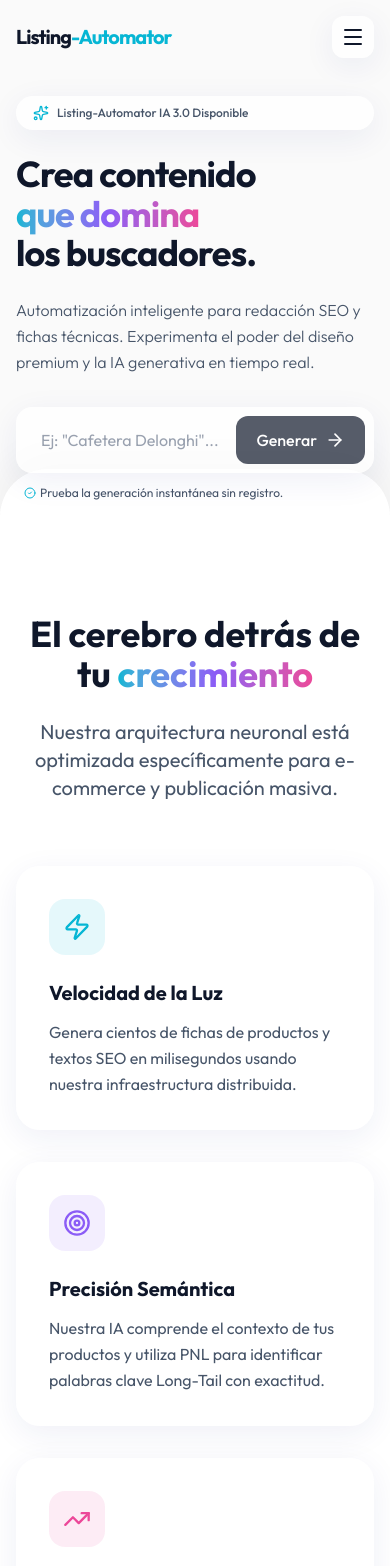
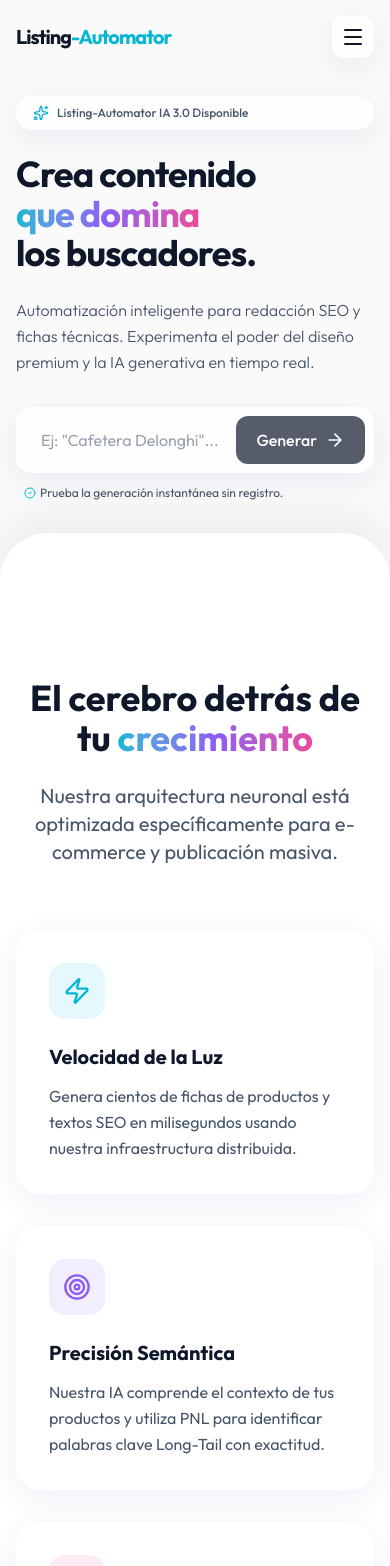
Before and after one commit to maxifast/listing-automator, a React (Vite) app: page / in a window 390 px wide. Shown: the top 1566 px of the page. Built offline with nearby package versions, Linux system fonts and the light colour scheme.

Commit message:
Fix mobile overlap and link Exportar to Pricing

```diff
--- a/src/App.tsx
+++ b/src/App.tsx
@@ -80,7 +80,7 @@
         />
 
         {/* Opaque sections wrapper */}
-        <div className="relative bg-white/95 md:bg-white/80 md:backdrop-blur-3xl rounded-t-[3rem] border-t border-white/50 shadow-[0_-20px_40px_rgba(0,0,0,0.05)] pt-12 pb-24 mt-[-4rem] overflow-hidden">
+        <div className="relative bg-white/95 md:bg-white/80 md:backdrop-blur-3xl rounded-t-[3rem] border-t border-white/50 shadow-[0_-20px_40px_rgba(0,0,0,0.05)] pt-12 pb-24 overflow-hidden">
           <FeaturesSection />
           <ExamplesSection />
           <PricingSection />
--- a/src/components/sections/HeroSection.tsx
+++ b/src/components/sections/HeroSection.tsx
@@ -147,9 +147,9 @@
                                         <button className="px-4 py-2 text-sm font-medium text-secondary hover:text-primary transition-colors">
                                             Editar
                                         </button>
-                                        <button className="px-5 py-2 text-sm font-medium bg-primary text-white rounded-lg hover:bg-black transition-colors shadow-lg">
+                                        <a href="#pricing" className="px-5 py-2 text-sm font-medium bg-primary text-white rounded-lg hover:bg-black transition-colors shadow-lg">
                                             Exportar
-                                        </button>
+                                        </a>
                                     </motion.div>
                                 )}
                             </motion.div>
```
